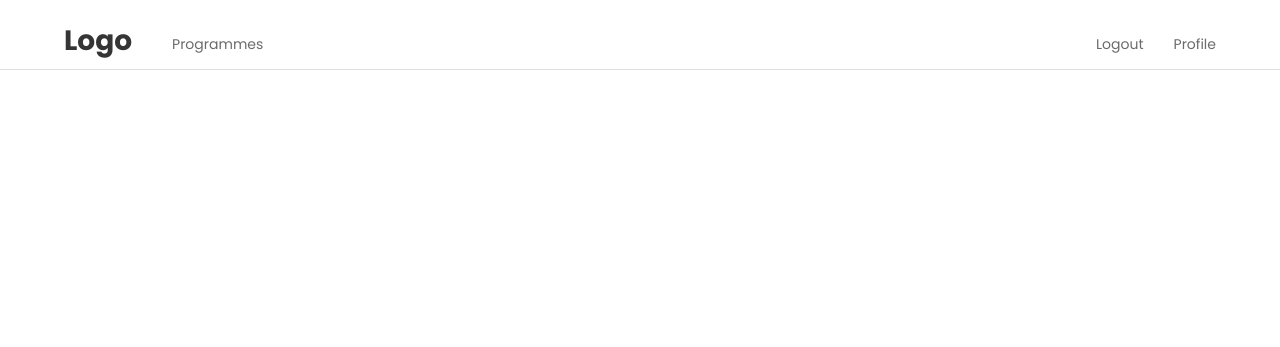
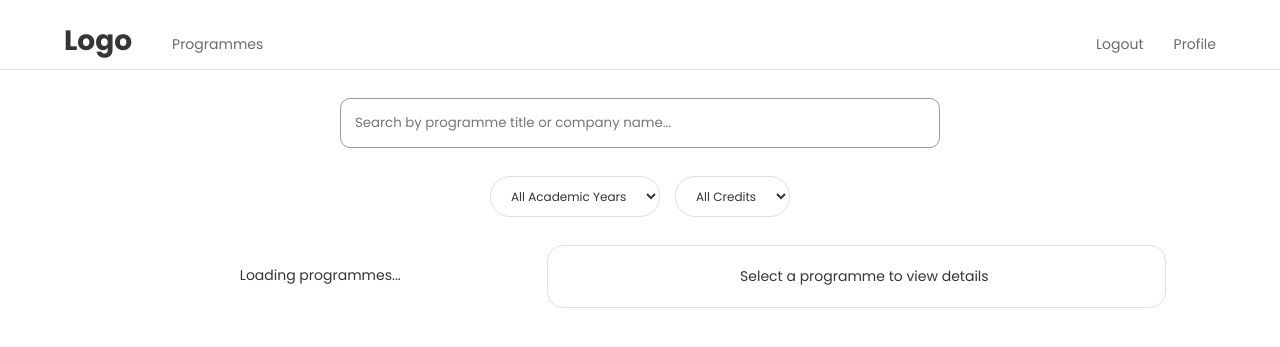
Before and after one commit to BossDNW/LockedIn, a Python web app: template app/templates/programmes.html in a window 1280 px wide. Shown: the top 347 px of the page. Run offline with Jinja, Linux system fonts and the light colour scheme; the template is opened without the code that fills it, so the values that code supplies are empty.

Commit message:
Update programmes.html

```diff
--- a/app/templates/programmes.html
+++ b/app/templates/programmes.html
@@ -1,5 +1,132 @@
 {% extends "authenticated-base.html" %}
 
+{% block title %}Programmes{% endblock %}
+
+{% block additional_styles %}
+<style>
+    .search-filters {
+        display: flex;
+        justify-content: center;
+        gap: 15px;
+        margin-top: 15px;
+        flex-wrap: wrap;
+    }
+
+    .filter-select {
+        background-color: white;
+        color: rgb(53, 53, 53);
+        border: solid var(--border-colour) 1px;
+        border-radius: 20px;
+        padding: 10px 16px;
+        font-size: 12px;
+        cursor: pointer;
+        font-family: inherit;
+    }
+
+    .filter-select:hover {
+        background-color: rgb(156, 156, 156);
+        color: white;
+    }
+
+    .item-tags {
+        margin-top: 10px;
+        display: flex;
+        gap: 8px;
+        flex-wrap: wrap;
+    }
+
+    .item-tags span {
+        color: rgb(82, 82, 82);
+        background-color: var(--border-colour);
+        border-radius: 16px;
+        padding: 4px 10px;
+        font-size: 10px;
+        font-weight: 600;
+    }
+
+    .company-info {
+        background-color: #f5f5f5;
+        padding: 15px;
+        border-radius: 8px;
+        margin: 15px 0;
+    }
+
+    .programme-details {
+        margin: 20px 0;
+        padding: 15px;
+        background-color: #f9f9f9;
+        border-radius: 8px;
+    }
+
+    .programme-details p {
+        margin: 8px 0;
+    }
+
+    .programme-description {
+        margin: 20px 0;
+        line-height: 1.6;
+    }
+
+    .apply-btn {
+        background-color: #1565c0;
+        color: white;
+        border: none;
+        padding: 12px 24px;
+        border-radius: 8px;
+        cursor: pointer;
+        font-size: 16px;
+        font-weight: 600;
+        margin-top: 20px;
+        width: 100%;
+    }
+
+    .apply-btn:hover {
+        background-color: #0d47a1;
+    }
+
+    .master-item.active {
+        background-color: #e3f2fd;
+        border-color: #1565c0;
+    }
+
+    .pagination {
+        margin: 30px 0;
+    }
+
+    .pagination button.active-page {
+        background-color: #1565c0;
+        color: white;
+        border-color: #1565c0;
+    }
+</style>
+{% endblock %}
+
 {% block subpage_content %}
+<div class="page-content">
+    <div class="search">
+        <input class="search-bar" type="text" placeholder="Search by programme title or company name...">
 
+        <div class="search-filters">
+            <select id="academic-year-filter" class="filter-select">
+                <option value="all">All Academic Years</option>
+            </select>
+            <select id="credits-filter" class="filter-select">
+                <option value="all">All Credits</option>
+            </select>
+        </div>
+    </div>
+
+    <div class="master-detail">
+        <div class="master" id="master">
+            <div style="text-align: center; padding: 20px;">Loading programmes...</div>
+        </div>
+        <div class="detail" id="detail">
+            <div class="detail-view" style="padding: 20px; text-align: center;">
+                Select a programme to view details
+            </div>
+        </div>
+    </div>
+
+    <div class="pagination"></div>
+</div>
 {% endblock %}
```
